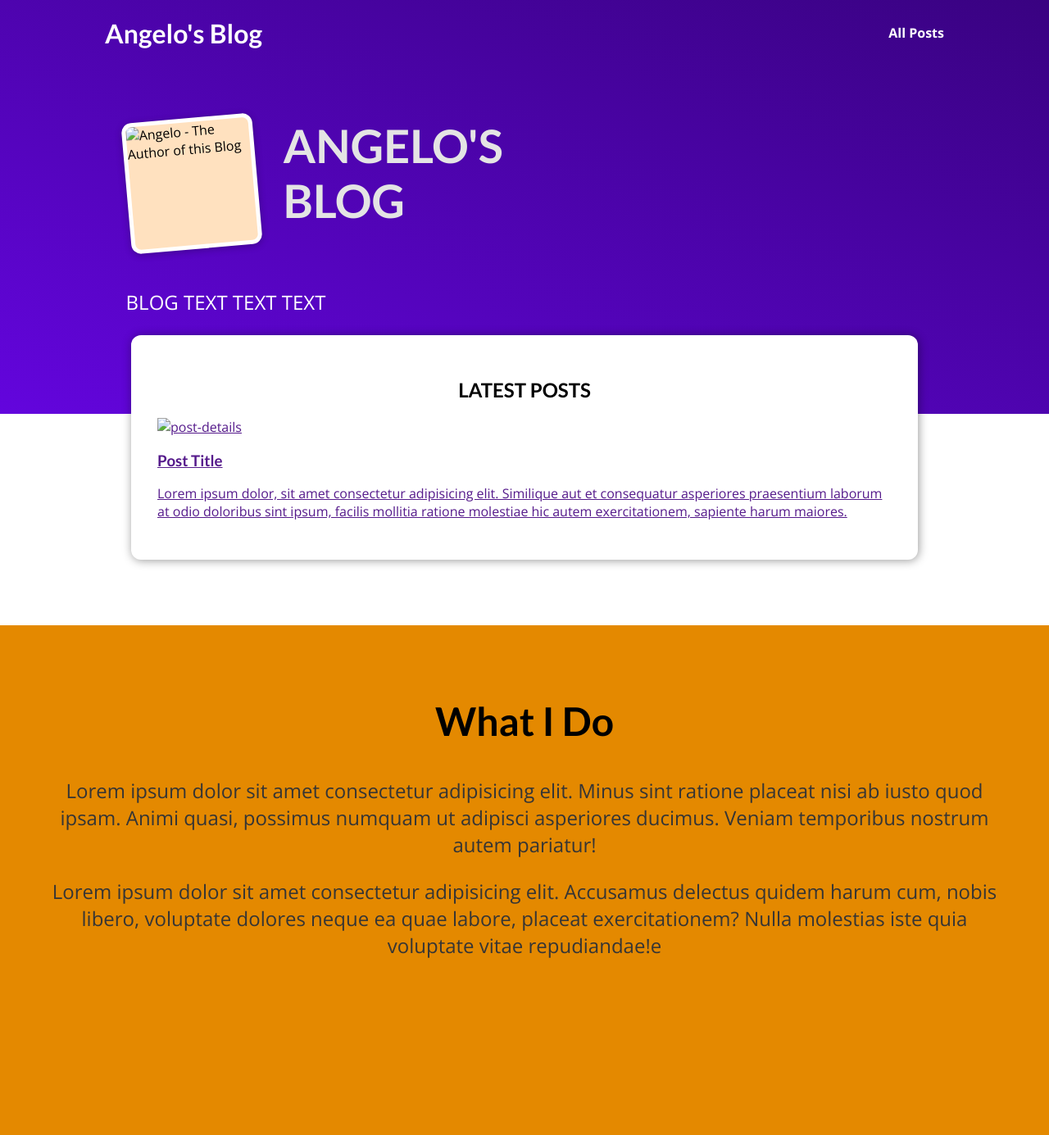
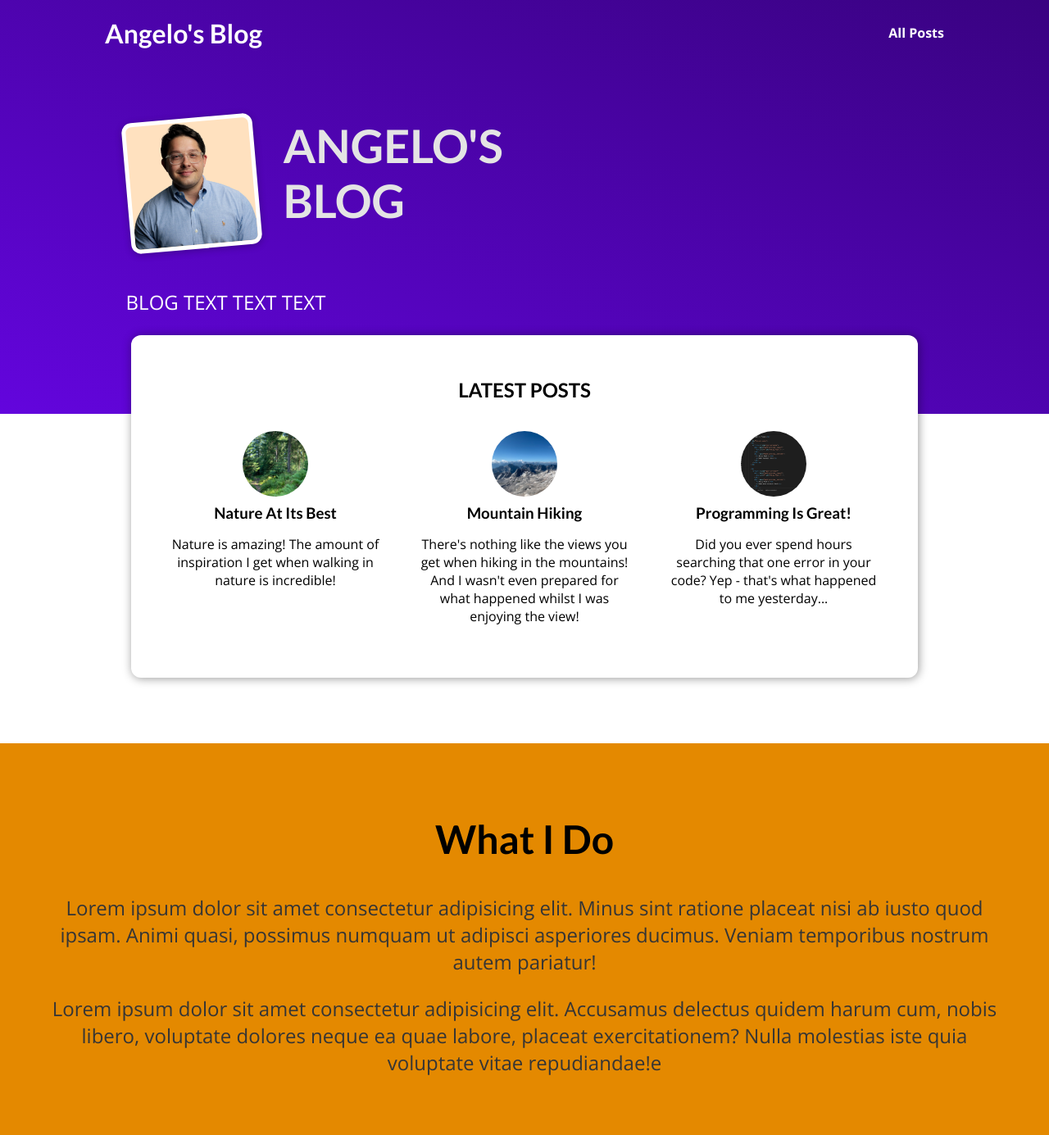
Before and after one commit to angelogentileiii/python-django-practical, a Django app: page / in a window 1280 px wide. Shown: the whole page at 82% size. Before the commit the page ends 1169 px from the top, so only its background shows below. Run offline with Django 5.2, Linux system fonts and the light colour scheme.

Commit message:
completed dummy blog application module

```diff
--- /dev/null
+++ b/practice_site/blog/static/blog/post.css
@@ -0,0 +1,43 @@
+.post {
+    display: flex;
+    flex-direction: column;
+    align-items: center;
+    text-align: center;
+  }
+
+  .post a {
+    text-decoration: none;
+    color: black;
+    transition: all 0.2s ease;
+    padding: 1rem;
+  }
+
+  .post a:hover,
+  .post a:active {
+    transform: scale(1.1);
+    background-color: #390281;
+    color: white;
+  }
+
+  .post img {
+    width: 5rem;
+    height: 5rem;
+    object-fit: cover;
+    border-radius: 50%;
+  }
+
+  .post h3 {
+    margin: 0.25rem 0;
+  }
+
+  .post time {
+    color: #666666;
+    margin: 0.25rem;
+    font-style: italic;
+    font-size: 0.85rem;
+  }
+
+  .post:hover time,
+  .post:active time {
+    color: white;
+  }
--- /dev/null
+++ b/practice_site/blog/templates/blog/includes/post.html
@@ -0,0 +1,13 @@
+{% load static %}
+
+<li>
+    <article class="post">
+        <a href="{% url "post-detail-page" slug=post.slug %}">
+            <img src="{% static "blog/images/"|add:post.image %}" alt={{ post.title}} />
+            <div class="post__content">
+                <h3>{{ post.title }}</h3>
+                <p>{{ post.excerpt }}</p>
+            </div>
+        </a>
+    </article>
+</li>
--- a/practice_site/blog/templates/blog/index.html
+++ b/practice_site/blog/templates/blog/index.html
@@ -3,6 +3,7 @@
 
 {% block css_files%}
     <link rel="stylesheet" href="{% static "blog/index.css" %}"/>
+    <link rel="stylesheet" href="{% static "blog/post.css" %}" />
 {% endblock %}
 
 {% block title %}
@@ -10,18 +11,9 @@
 {% endblock %}
 
 {% block body%}
-    <header id="main-navigation">
-        <h1>
-            <a href="">Angelo's Blog</a>
-        </h1>
-        <nav>
-            <a href="">All Posts</a>
-        </nav>
-    </header>
-
     <section id="welcome">
         <header>
-            <img src="" alt="Angelo - The Author of this Blog" />
+            <img src="{% static "blog/images/angelo.png" %}" alt="Angelo - The Author of this Blog" />
             <h2>ANGELO'S BLOG</h2>
         </header>
         <p>
@@ -32,17 +24,9 @@
     <section id="latest-posts">
         <h2>LATEST POSTS</h2>
         <ul>
-            <li>
-                <article class="post">
-                    <a href="">
-                        <img src="" alt="post-details" />
-                        <div class="post__content">
-                            <h3>Post Title</h3>
-                            <p>Lorem ipsum dolor, sit amet consectetur adipisicing elit. Similique aut et consequatur asperiores praesentium laborum at odio doloribus sint ipsum, facilis mollitia ratione molestiae hic autem exercitationem, sapiente harum maiores.</p>
-                        </div>
-                    </a>
-                </article>
-            </li>
+            {% for post in posts %}
+                {% include "blog/includes/post.html" %}
+            {% endfor %}
         </ul>
     </section>
 
--- a/practice_site/blog/views.py
+++ b/practice_site/blog/views.py
@@ -1,14 +1,88 @@
 from django.shortcuts import render
+from datetime import date
+
+all_posts = [
+    {
+        "slug": "hike-in-the-mountains",
+        "image": "mountains.jpg",
+        "author": "Angelo",
+        "date": date(2021, 7, 21),
+        "title": "Mountain Hiking",
+        "excerpt": "There's nothing like the views you get when hiking in the mountains! And I wasn't even prepared for what happened whilst I was enjoying the view!",
+        "content": """
+          Lorem ipsum dolor sit amet consectetur adipisicing elit. Officiis nobis
+          aperiam est praesentium, quos iste consequuntur omnis exercitationem quam
+          velit labore vero culpa ad mollitia? Quis architecto ipsam nemo. Odio.
+
+          Lorem ipsum dolor sit amet consectetur adipisicing elit. Officiis nobis
+          aperiam est praesentium, quos iste consequuntur omnis exercitationem quam
+          velit labore vero culpa ad mollitia? Quis architecto ipsam nemo. Odio.
+
+          Lorem ipsum dolor sit amet consectetur adipisicing elit. Officiis nobis
+          aperiam est praesentium, quos iste consequuntur omnis exercitationem quam
+          velit labore vero culpa ad mollitia? Quis architecto ipsam nemo. Odio.
+        """,
+    },
+    {
+        "slug": "programming-is-fun",
+        "image": "coding.jpg",
+        "author": "Angelo",
+        "date": date(2022, 3, 10),
+        "title": "Programming Is Great!",
+        "excerpt": "Did you ever spend hours searching that one error in your code? Yep - that's what happened to me yesterday...",
+        "content": """
+          Lorem ipsum dolor sit amet consectetur adipisicing elit. Officiis nobis
+          aperiam est praesentium, quos iste consequuntur omnis exercitationem quam
+          velit labore vero culpa ad mollitia? Quis architecto ipsam nemo. Odio.
+
+          Lorem ipsum dolor sit amet consectetur adipisicing elit. Officiis nobis
+          aperiam est praesentium, quos iste consequuntur omnis exercitationem quam
+          velit labore vero culpa ad mollitia? Quis architecto ipsam nemo. Odio.
+
+          Lorem ipsum dolor sit amet consectetur adipisicing elit. Officiis nobis
+          aperiam est praesentium, quos iste consequuntur omnis exercitationem quam
+          velit labore vero culpa ad mollitia? Quis architecto ipsam nemo. Odio.
+        """,
+    },
+    {
+        "slug": "into-the-woods",
+        "image": "woods.jpg",
+        "author": "Angelo",
+        "date": date(2020, 8, 5),
+        "title": "Nature At Its Best",
+        "excerpt": "Nature is amazing! The amount of inspiration I get when walking in nature is incredible!",
+        "content": """
+          Lorem ipsum dolor sit amet consectetur adipisicing elit. Officiis nobis
+          aperiam est praesentium, quos iste consequuntur omnis exercitationem quam
+          velit labore vero culpa ad mollitia? Quis architecto ipsam nemo. Odio.
+
+          Lorem ipsum dolor sit amet consectetur adipisicing elit. Officiis nobis
+          aperiam est praesentium, quos iste consequuntur omnis exercitationem quam
+          velit labore vero culpa ad mollitia? Quis architecto ipsam nemo. Odio.
+
+          Lorem ipsum dolor sit amet consectetur adipisicing elit. Officiis nobis
+          aperiam est praesentium, quos iste consequuntur omnis exercitationem quam
+          velit labore vero culpa ad mollitia? Quis architecto ipsam nemo. Odio.
+        """,
+    },
+]
+
+
+def get_date(post):
+    return post.get("date")
 
 
 # Create your views here.
 def home_page(request):
-    return render(request, "blog/index.html")
+    sorted_posts = sorted(all_posts, key=get_date)
+    latest_posts = sorted_posts[-3:]
+    return render(request, "blog/index.html", {"posts": latest_posts})
 
 
 def posts(request):
-    pass
+    return render(request, "blog/posts.html", {"all_posts": all_posts})
 
 
-def post_detail(request):
-    pass
+def post_detail(request, slug):
+    post = next(post for post in all_posts if post["slug"] == slug)
+    return render(request, "blog/post-detail.html", {"post": post})
--- a/practice_site/templates/base.html
+++ b/practice_site/templates/base.html
@@ -10,6 +10,15 @@
         {% block css_files %}{% endblock %}
     </head>
     <body>
+        <header id="main-navigation">
+            <h1>
+                <a href="{% url "home-page" %}">Angelo's Blog</a>
+            </h1>
+            <nav>
+                <a href="{% url "posts-page" %}">All Posts</a>
+            </nav>
+        </header>
+
         {% block body %}{% endblock %}
     </body>
 </html>
```
Also changed, not shown: practice_site/blog/static/blog/all-posts.css (added, +43 -0 lines), practice_site/blog/static/blog/post-detail.css (added, +62 -0 lines), practice_site/blog/templates/blog/404.html (added, +12 -0 lines), practice_site/blog/templates/blog/post-detail.html (+29 -0 lines), practice_site/blog/templates/blog/posts.html (added, +23 -0 lines), practice_site/blog/static/blog/images/angelo.png (added), practice_site/blog/static/blog/images/coding.jpg (added), practice_site/blog/static/blog/images/mountains.jpg (added), practice_site/blog/static/blog/images/woods.jpg (added).
